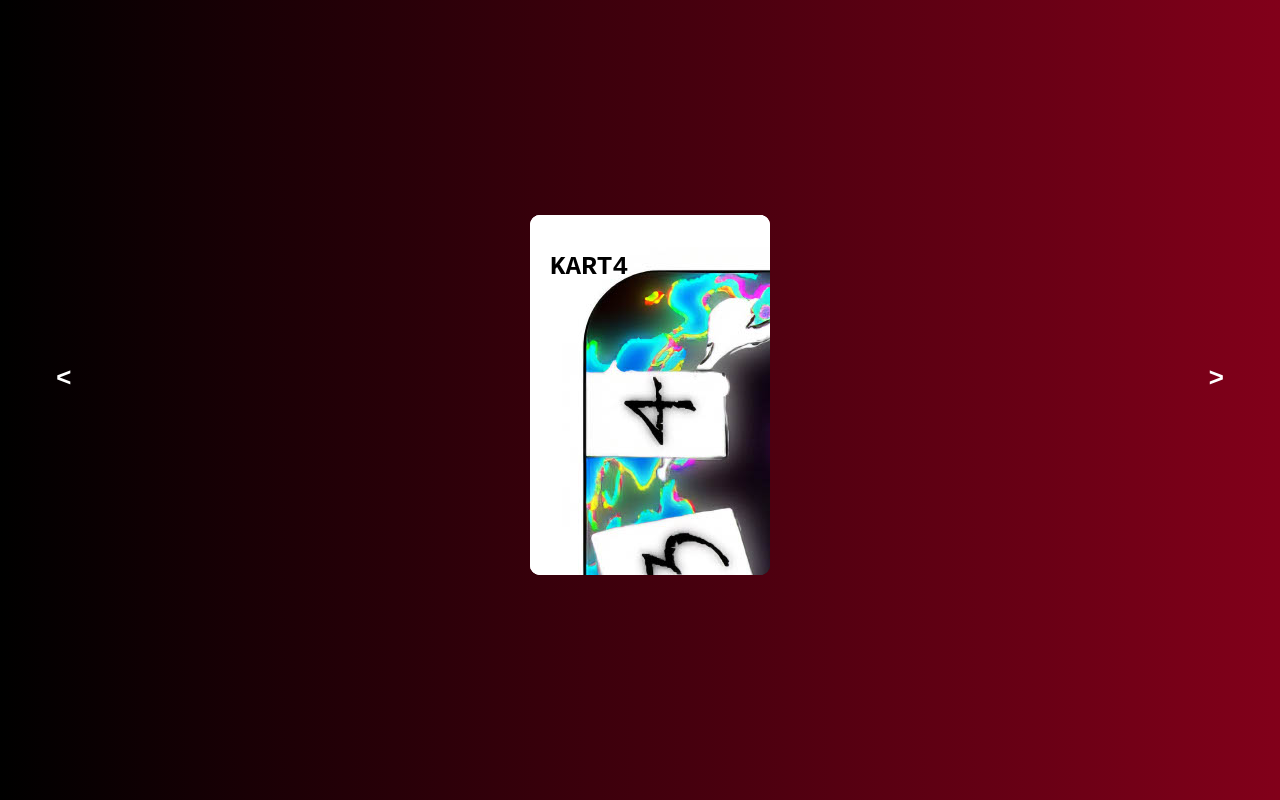
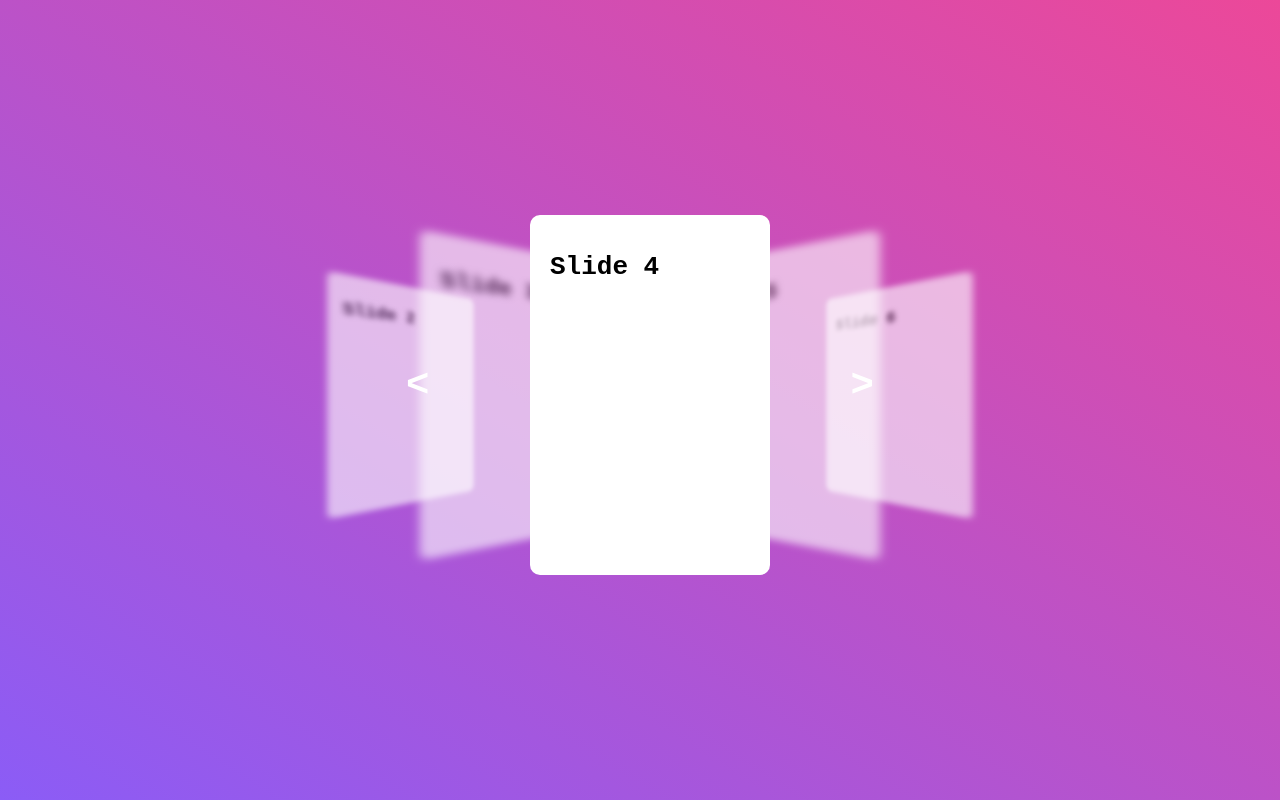
Before and after one commit to bera61/tezca, a plain HTML site: page index.html in a window 1280 px wide. Drawn offline with Linux system fonts and the light colour scheme.

Commit message:
cannot figure out how the image fit the card

```diff
--- a/app.js
+++ b/app.js
@@ -1,12 +1,36 @@
 let items = document.querySelectorAll('.slider .item');
     let next = document.getElementById('next');
-let prev = document.getElementsById('prev');
-let active =3;
+    let prev = document.getElementById('prev');
+
+    let active = 3;
     function loadShow(){
         let stt = 0;
-    for(var i = active + 1 ; i <items.length; i++){
+        items[active].style.transform = `none`;
+        items[active].style.zIndex = 1;
+        items[active].style.filter = 'none';
+        items[active].style.opacity = 1;
+        for(var i = active + 1; i < items.length; i++){
             stt++;
-        items[i].style.transform = 'translateX(${120*stt}px)';
+            items[i].style.transform = `translateX(${120*stt}px) scale(${1 - 0.2*stt}) perspective(16px) rotateY(-1deg)`;
+            items[i].style.zIndex = -stt;
+            items[i].style.filter = 'blur(5px)';
+            items[i].style.opacity = stt > 2 ? 0 : 0.6;
+        }
+        stt = 0;
+        for(var i = active - 1; i >= 0; i--){
+            stt++;
+            items[i].style.transform = `translateX(${-120*stt}px) scale(${1 - 0.2*stt}) perspective(16px) rotateY(1deg)`;
+            items[i].style.zIndex = -stt;
+            items[i].style.filter = 'blur(5px)';
+            items[i].style.opacity = stt > 2 ? 0 : 0.6;
         }
     }
     loadShow();
+    next.onclick = function(){
+        active = active + 1 < items.length ? active + 1 : active;
+        loadShow();
+    }
+    prev.onclick = function(){
+        active = active - 1 >= 0 ? active - 1 : active;
+        loadShow();
+    }
--- a/index.html
+++ b/index.html
@@ -1,25 +1,51 @@
 <!DOCTYPE html>
-<html>
+<html lang="en">
+
 <head>
-        <title> tezca.store </title>
+    <meta charset="UTF-8">
+    <meta http-equiv="X-UA-Compatible" content="IE=edge">
+    <meta name="viewport" content="width=device-width, initial-scale=1.0">
+    <title>Document</title>
     <link rel="stylesheet" href="style.css">
+</head>
 
-    </head>
 <body>
+
     <div class="slider">
         <div class="item">
-                <h1>KART2</h1>
+
+                <img src="+4yeni.png" alt="resim">
         </div>
         <div class="item">
-                <h1>KART3</h1>
+            <h1>Slide 2</h1>
+
         </div>
         <div class="item">
-                <h1>KART4</h1>
+            <h1>Slide 3</h1>
+
+        </div>
+        <div class="item">
+            <h1>Slide 4</h1>
+
+        </div>
+        <div class="item">
+            <h1>Slide 5</h1>
+
+        </div>
+        <div class="item">
+            <h1>Slide 6</h1>
+
+        </div>
+        <div class="item">
+            <h1>Slide 7</h1>
+
         </div>
         <button id="next">></button>
-            <button id="prev"><</button>
+        <button id="prev">
+            <
+    </div>
+
     <script src="app.js"></script>
-        </div>
 </body>
 
 </html>
--- a/style.css
+++ b/style.css
@@ -1,9 +1,11 @@
-
 body{
-    background: linear-gradient(90deg, rgba(0,0,0,1) 0%, rgba(130,0,26,1) 100%);
+    background-image:
+        linear-gradient(
+            to top right, #8B5CF6, #EC4899
+        );
     min-height: 100vh;
-    margin:0;
-    display:flex;
+    margin: 0;
+    display: flex;
     justify-content: center;
     align-items: center;
     font-family: monospace;
@@ -19,12 +21,23 @@ body{
     width: 200px;
     height: 320px;
     text-align: justify;
-    background-image: url("+4.jpg");
+    background-color: #fff;
     border-radius: 10px;
     padding: 20px;
     transition: 0.5s;
     left: calc(50% - 110px);
     top: 0;
+    overflow: hidden;
+
+}
+.item img{
+    width: 100%;
+    height: 200px;
+    object-fit: cover;
+    border-radius: 5px;
+    margin-bottom: 10px;
+    transform: rotate(90deg);
+
 }
 #next, #prev{
     position: absolute;
@@ -32,14 +45,12 @@ body{
     color: #fff;
     background-color: transparent;
     border: none;
-    font-size: xx-large;
+    font-size: xxx-large;
     font-family: monospace;
     font-weight: bold;
-    left: 50px;
-
+    left: 400px;
 }
 #next{
     left: unset;
-    right: 50px;
-
+    right: 400px;
 }
```
Lines whose indentation alone changed are shown as unchanged.
